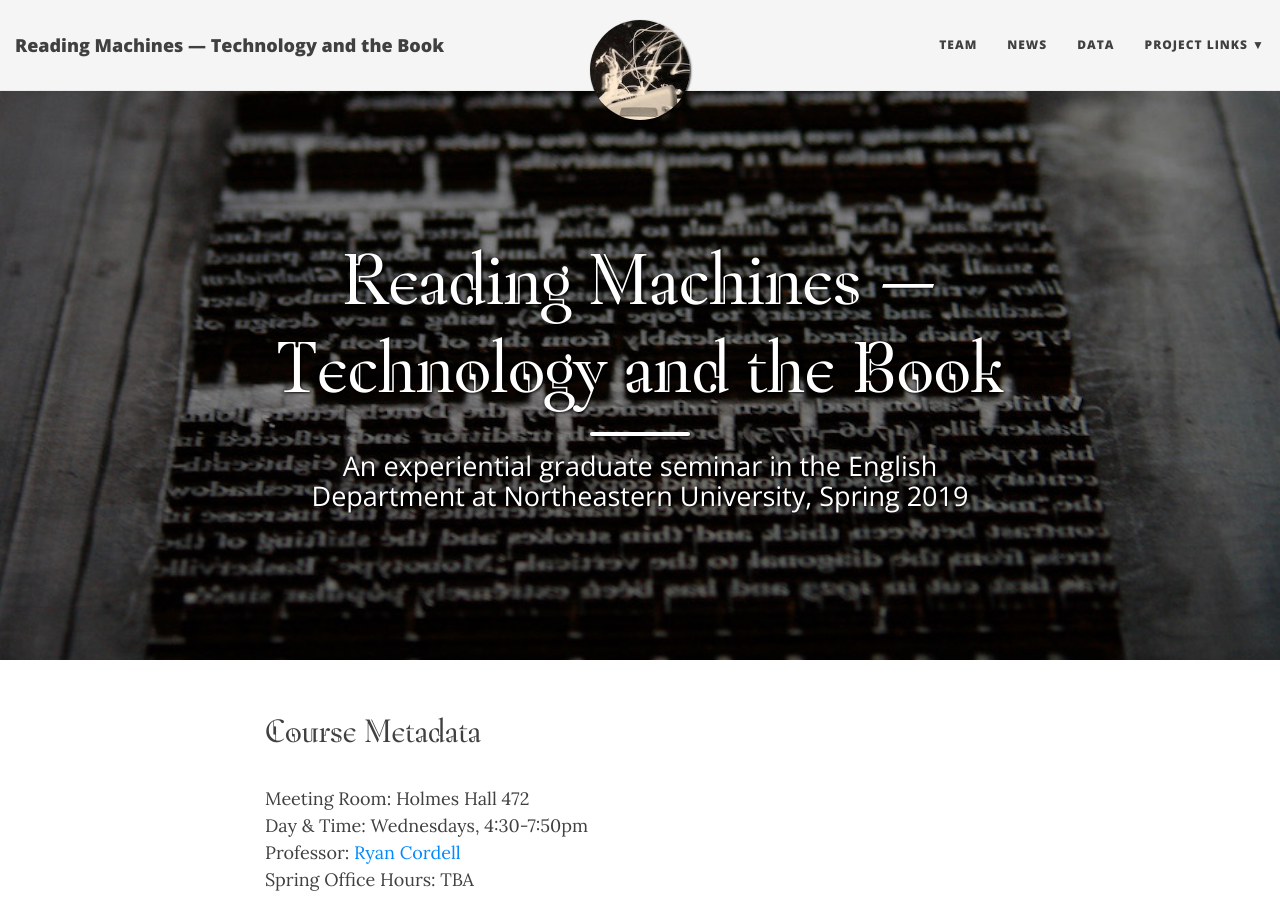
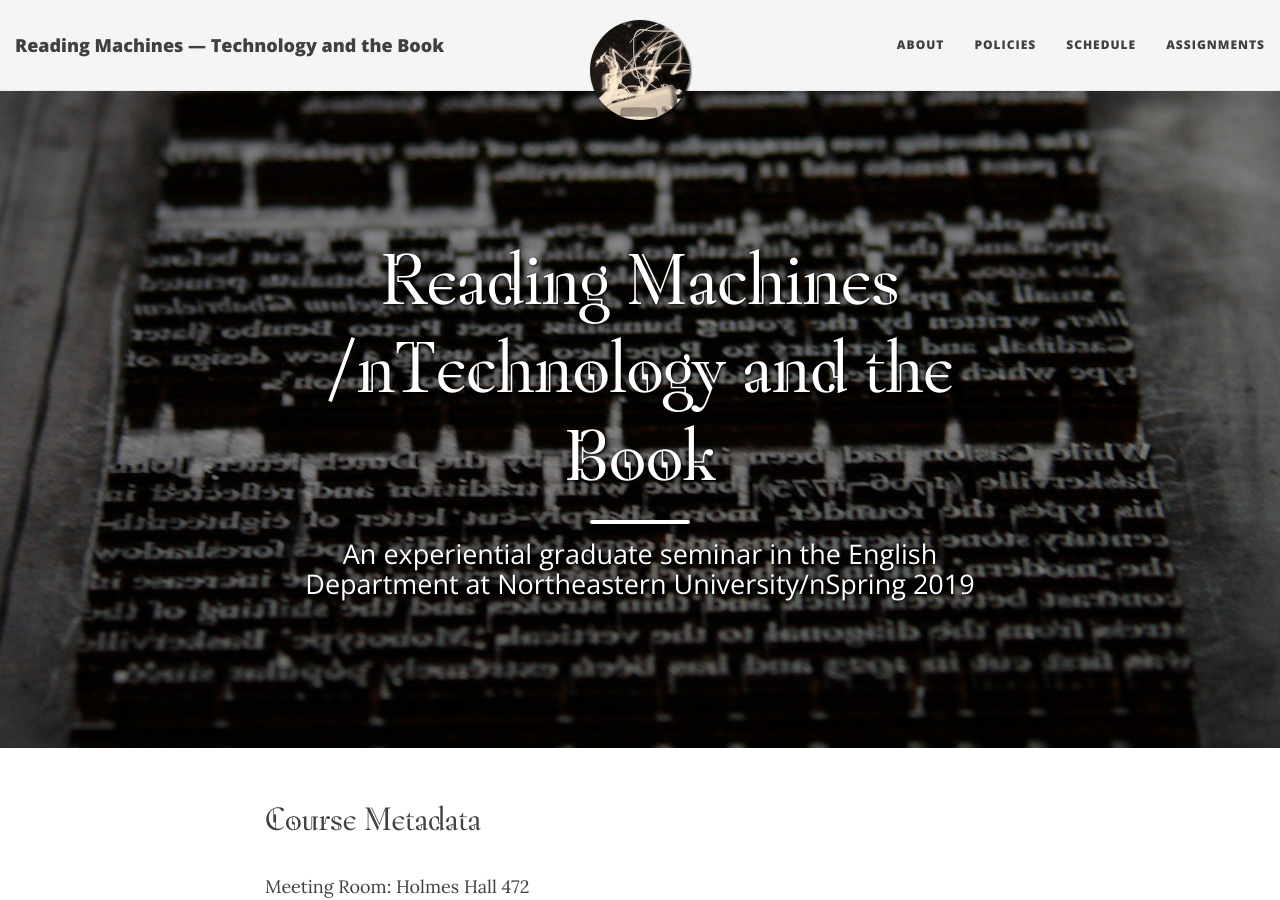
Before and after one commit to rccordell/s19rm, a Jekyll site: the page built from index.md, in a window 1280 px wide and 900 px high. Built offline with Jekyll 4.4.1, drawn with Linux system fonts in a browser that asks for light colours; nearby versions of some CDN libraries; some web fonts are replaced.

Commit message:
updates to homepage

```diff
--- a/_config.yml
+++ b/_config.yml
@@ -17,21 +17,17 @@ baseurl: ""
 title: Reading Machines — Technology and the Book
 
 # Short description of your site
-description: An experiential graduate course in the history of textual technologies at Northeastern University.
+description: An experiential graduate course in the English Department at Northeastern University.
 
 # --- Navigation bar options --- #
 
 # List of links in the navigation bar
 navbar-links:
-  # About: "index"
-  Team: "team"
-  News: "news"
-  Data: "https://osf.io/wa94s/"
-  Project Links:
-    - Digging Into Data: "https://diggingintodata.org/"
-    - Associated Projects: "associated-projects"
-    - Twitter: "https://twitter.com/oceanicex"
-    - Github: "https://github.com/OceanicExchanges"
+  About: "index"
+  Policies: "policies"
+  Schedule: "schedule"
+  Assignments: "assignments"
+
 
 # Image to show in the navigation bar - image must be a square (width = height)
 # Remove this parameter if you don't want an image in the navbar
@@ -74,7 +70,7 @@ footer-links-active:
 
 # Select which share links to show in posts
 share-links-active:
-  twitter: true
+  twitter: false
   facebook: false
   google: false
   linkedin: false
--- a/index.md
+++ b/index.md
@@ -1,7 +1,7 @@
 ---
 layout: page
-title: Reading Machines — Technology and the Book
-subtitle: An experiential graduate seminar in the English Department at Northeastern University, Spring 2019
+title: Reading Machines /nTechnology and the Book
+subtitle: An experiential graduate seminar in the English Department at Northeastern University/nSpring 2019
 bigimg: /img/letterpress.jpg
 ---
 
```
